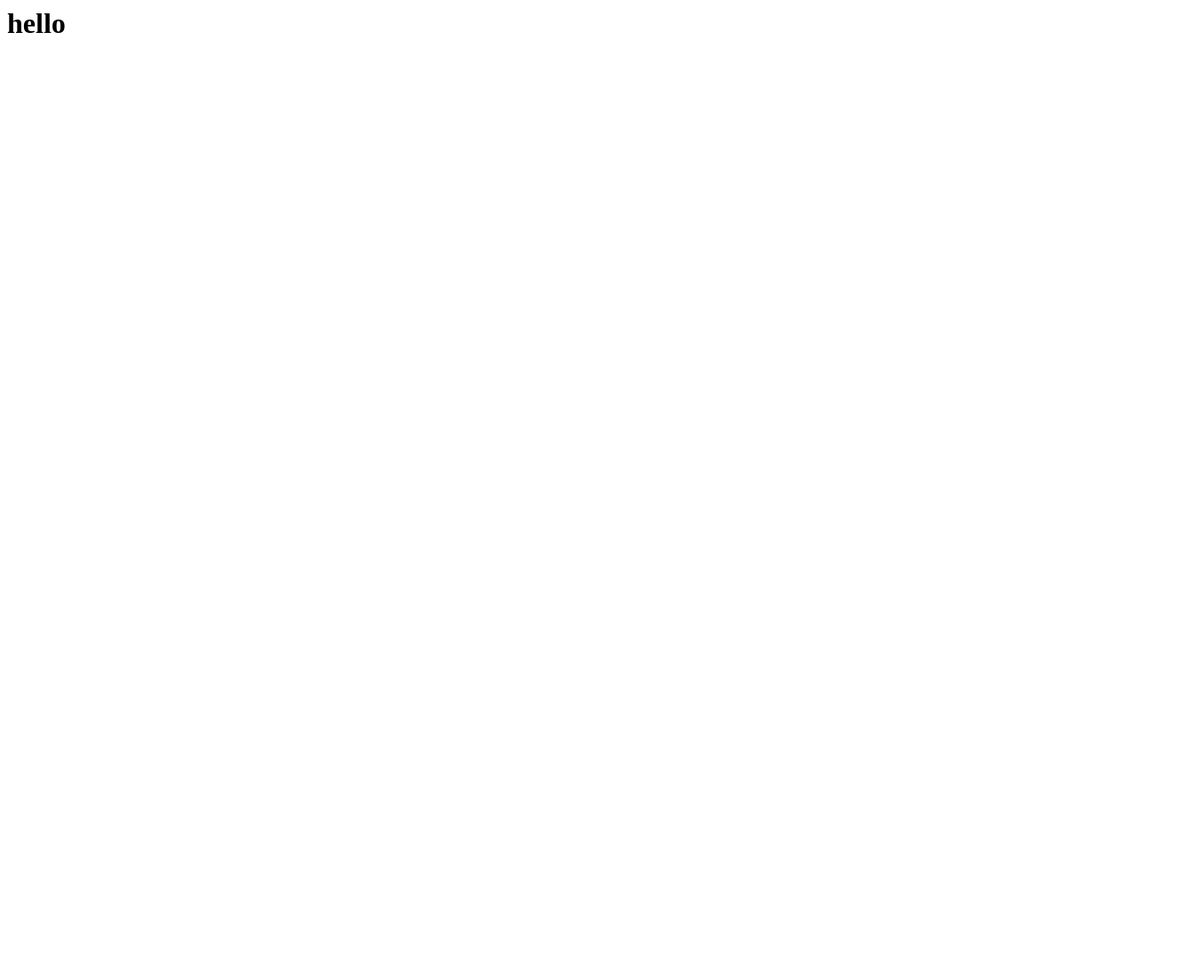
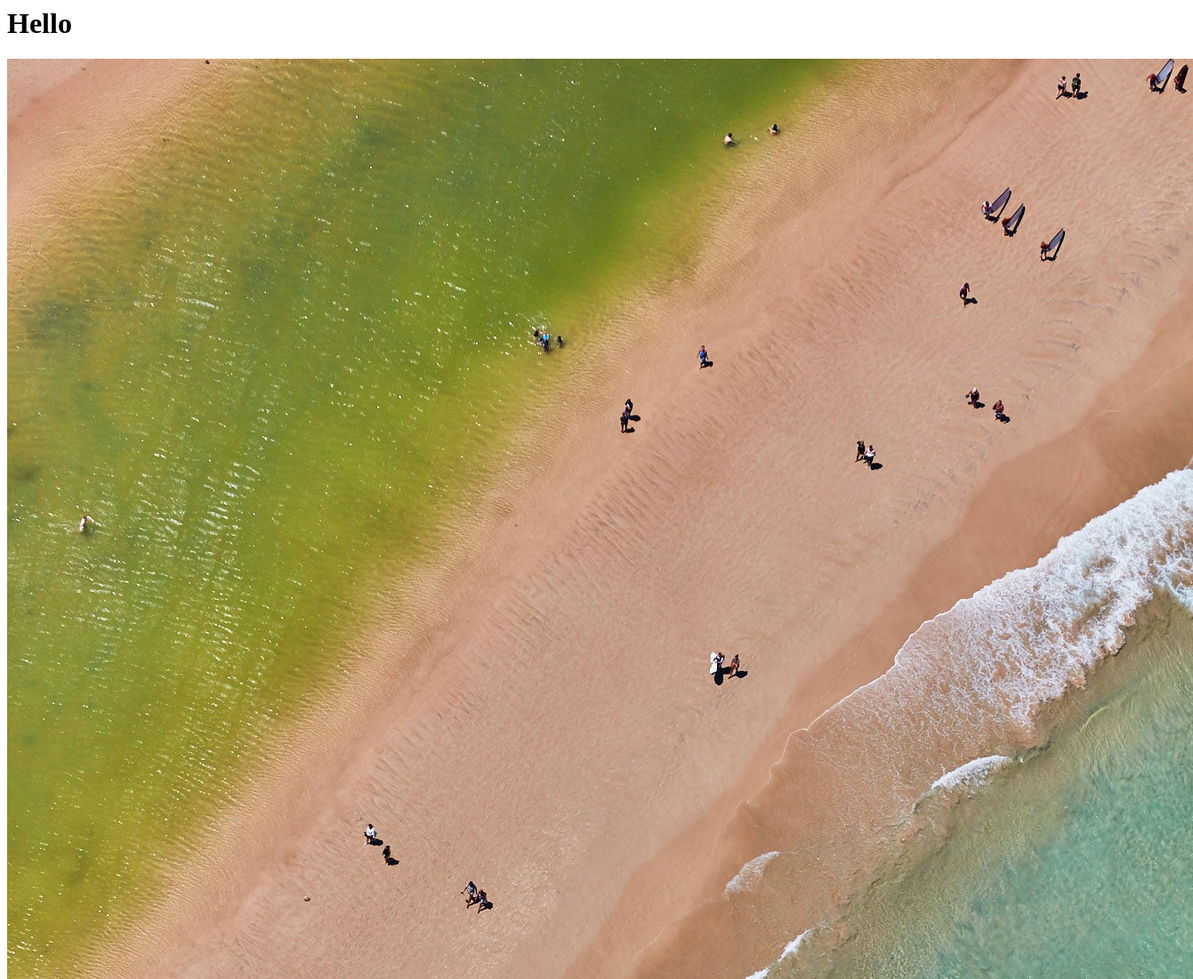
Before and after one commit to LilWonder/animated-thinking, a plain HTML site: page index.html in a window 1280 px wide. Shown: the top 1100 px of the page at 89% size, 1341 px wide, since content can reach past the window. Before the commit the page ends 800 px from the top, so only its background shows below. Drawn offline with Linux system fonts and the light colour scheme.

Commit message:
Update index.html

```diff
--- a/index.html
+++ b/index.html
@@ -1 +1,2 @@
-<h1>hello</h1>
+<h1>Hello</h1>
+<img src="the pass byron bay.jpg"</img>
```
